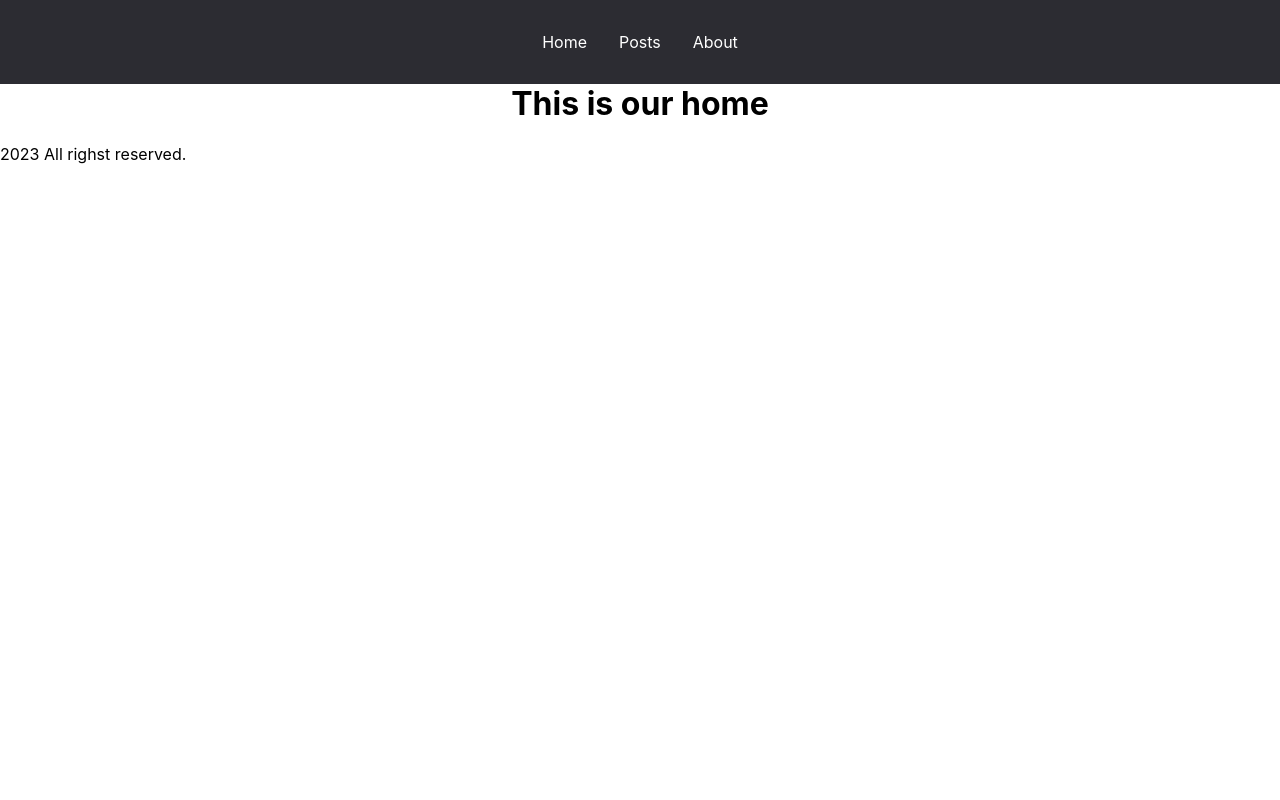
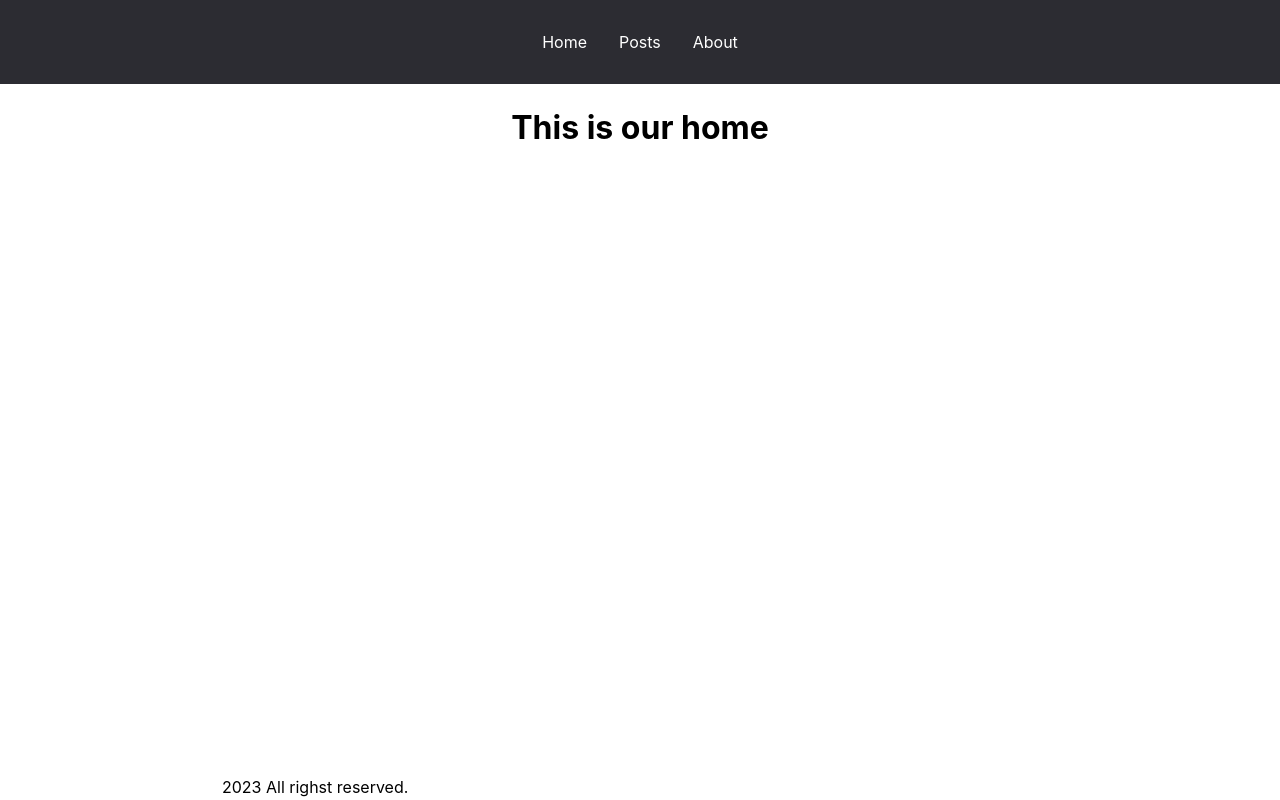
Before and after one commit to Hamlet593/react-routing-6, a React (Create React App) app: page / in a window 1280 px wide. Built offline with nearby package versions, Linux system fonts and the light colour scheme.

Commit message:
container for outlet

```diff
--- a/src/components/Layout.jsx
+++ b/src/components/Layout.jsx
@@ -8,8 +8,10 @@ const Layout = () => {
         <Link to="/posts">Posts</Link>
         <Link to="/about">About</Link>
       </header>
-      <Outlet />
-      <footer>2023 All righst reserved.</footer>
+      <main className="container">
+        <Outlet />
+      </main>
+      <footer className="container">2023 All righst reserved.</footer>
     </>
   );
 };
```
